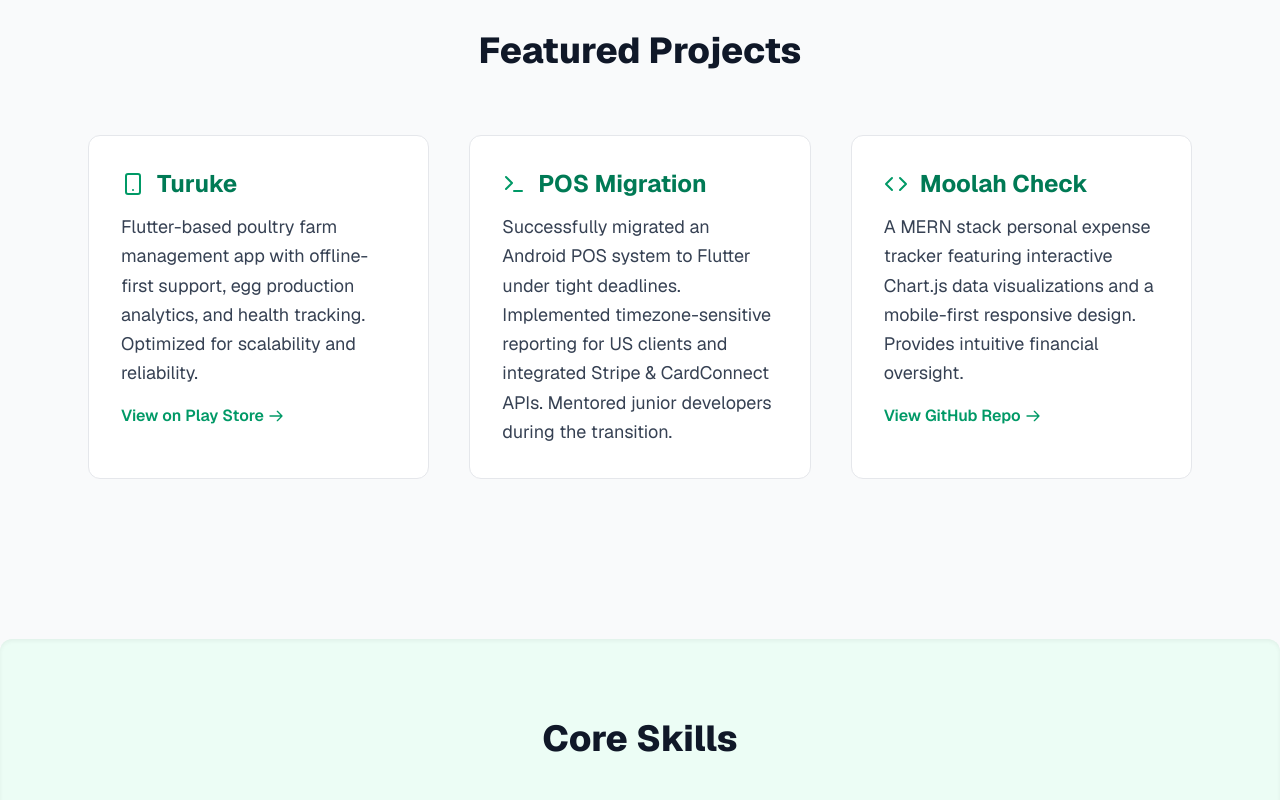
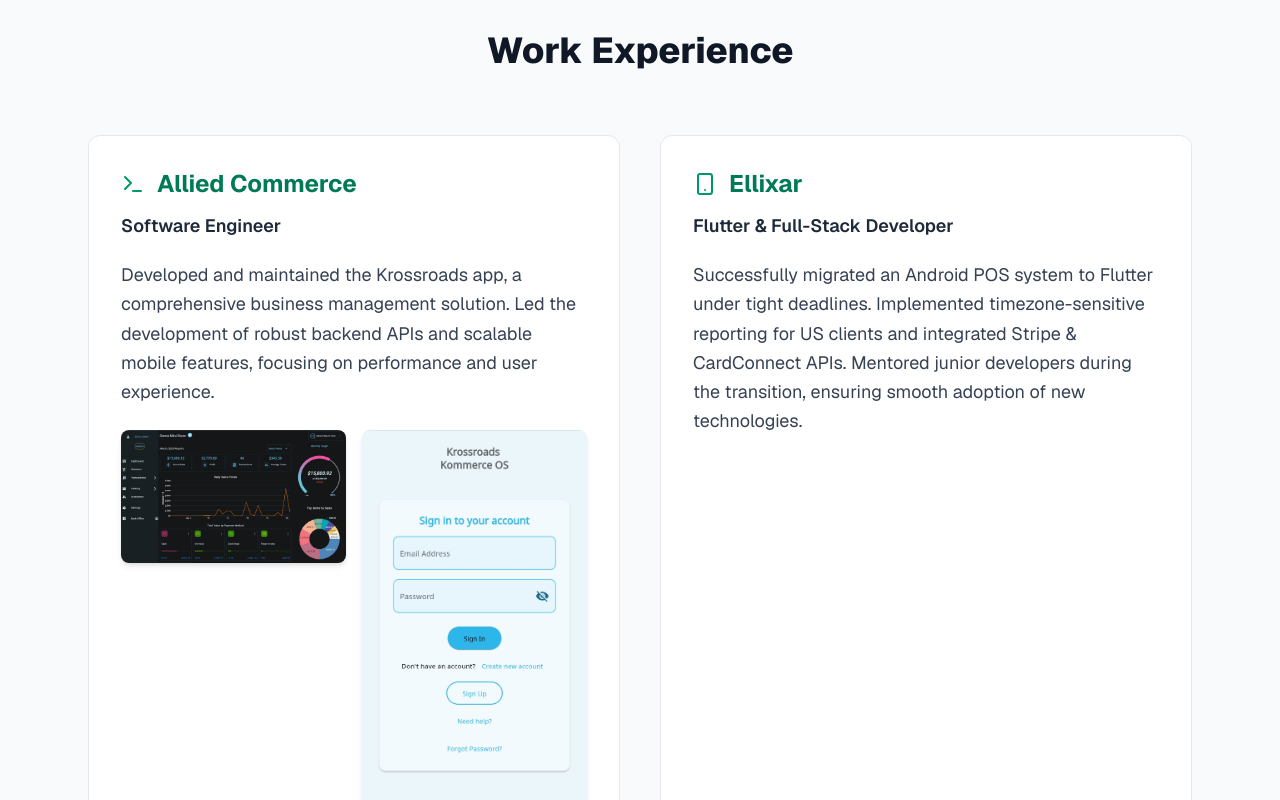
Before and after one commit to JoshuaNgugi/turuke-site, a Next.js app: page /joshua/portfolio in a window 1280 px wide. Shown: the part 480-1280 px from the top of the page. Built offline with nearby package versions, Linux system fonts and the light colour scheme.

Commit message:
modify portfolio

```diff
--- a/src/app/joshua/portfolio/page.tsx
+++ b/src/app/joshua/portfolio/page.tsx
@@ -1,5 +1,7 @@
+'use client'; // This directive marks the component as a Client Component
+
 import React from 'react';
-import { Code, Smartphone, Terminal, Rocket, Github, Mail, Linkedin } from 'lucide-react';
+import { Code, Smartphone, Terminal, Rocket, Github, Mail, Linkedin, Atom, Type, Server, Database, Cloud, Package } from 'lucide-react';
 
 // Header Component: Displays your name, title, and a brief description.
 const Header = () => (
@@ -18,18 +20,31 @@
     </section>
 );
 
-// ProjectCard Component: A reusable card for displaying project details.
-const ProjectCard = ({ title, description, link, linkText, icon: IconComponent }) => (
-  <div className="p-8 bg-white rounded-xl border border-gray-200 hover:shadow-2xl transition-all duration-300 ease-in-out transform hover:-translate-y-1">
+// DetailCard Component: A reusable card for displaying project or experience details, including images.
+const DetailCard = ({ title, description, link, linkText, icon: IconComponent, imageUrls, role }) => (
+    <div className="p-8 bg-white rounded-xl border border-gray-200 hover:shadow-2xl transition-all duration-300 ease-in-out transform hover:-translate-y-1 flex flex-col h-full">
         <h3 className="text-2xl font-bold text-emerald-700 mb-3 flex items-center">
-      {/* Render icon if provided */}
             {IconComponent && <IconComponent className="w-6 h-6 mr-3 text-emerald-600" />}
             {title}
         </h3>
-    <p className="mt-2 text-gray-700 text-lg leading-relaxed">
+        {role && <p className="text-lg font-semibold text-gray-800 mb-3">{role}</p>}
+        <p className="mt-2 text-gray-700 text-lg leading-relaxed flex-grow">
             {description}
         </p>
-    {/* Render link if provided */}
+        {imageUrls && imageUrls.length > 0 && (
+            <div className="mt-6 grid grid-cols-1 sm:grid-cols-2 gap-4">
+                {imageUrls.map((url, index) => (
+                    <img
+                        key={index}
+                        src={url}
+                        alt={`Screenshot ${index + 1}`}
+                        className="w-full h-auto rounded-lg shadow-md object-cover"
+                        // Placeholder image fallbacks for better robustness
+                        onError={(e) => { e.target.onerror = null; e.target.src = `https://placehold.co/400x225/e2e8f0/64748b?text=Image+Load+Error`; }}
+                    />
+                ))}
+            </div>
+        )}
         {link && (
             <a
                 href={link}
@@ -52,7 +67,7 @@
     <div className="flex flex-col items-center p-4 bg-white rounded-xl shadow-md hover:shadow-lg transition-all duration-300 ease-in-out transform hover:-translate-y-1">
         {/* Render icon if provided */}
         {Icon && <Icon className="w-10 h-10 text-emerald-600 mb-3" />}
-    <span className="text-lg font-medium text-gray-800">{name}</span>
+        <span className="text-lg font-medium text-gray-800 text-center">{name}</span>
     </div>
 );
 
@@ -87,6 +102,7 @@
                     <span className="text-2xl font-bold text-emerald-700">Joshua Ngugi</span>
                     <div className="space-x-6 hidden md:flex"> {/* Hidden on small screens, shown on medium and above */}
                         <a href="#home" className="text-gray-700 hover:text-emerald-600 transition-colors duration-200 font-medium">Home</a>
+                        <a href="#work-experience" className="text-gray-700 hover:text-emerald-600 transition-colors duration-200 font-medium">Work Experience</a>
                         <a href="#projects" className="text-gray-700 hover:text-emerald-600 transition-colors duration-200 font-medium">Projects</a>
                         <a href="#skills" className="text-gray-700 hover:text-emerald-600 transition-colors duration-200 font-medium">Skills</a>
                         <a href="#contact" className="text-gray-700 hover:text-emerald-600 transition-colors duration-200 font-medium">Contact</a>
@@ -97,29 +113,61 @@
 
             <Header />
 
-      {/* Projects Section: Displays featured projects */}
+            {/* Work Experience Section */}
+            <section id="work-experience" className="py-24 bg-gray-50">
+                <div className="max-w-6xl mx-auto px-6">
+                    <h2 className="text-4xl font-extrabold text-center text-gray-900 mb-16">
+                        Work Experience
+                    </h2>
+                    <div className="grid md:grid-cols-2 gap-10">
+                        {/* Allied Commerce Experience */}
+                        <DetailCard
+                            title="Allied Commerce"
+                            role="Software Engineer"
+                            description="Developed and maintained the Krossroads app, a comprehensive business management solution. Led the development of robust backend APIs and scalable mobile features, focusing on performance and user experience."
+                            link="https://play.google.com/store/apps/details?id=com.alliedcommerce.seller.pos&hl=en"
+                            linkText="View Krossroads on Play Store"
+                            icon={Terminal}
+                            imageUrls={[
+                                "/images/krossroads-web-dashboard.jpg",
+                                "/images/krossroads-login.jpg",
+                            ]}
+                        />
+                        {/* Ellixar Experience */}
+                        <DetailCard
+                            title="Ellixar"
+                            role="Flutter & Full-Stack Developer"
+                            description="Successfully migrated an Android POS system to Flutter under tight deadlines. Implemented timezone-sensitive reporting for US clients and integrated Stripe & CardConnect APIs. Mentored junior developers during the transition, ensuring smooth adoption of new technologies."
+                            icon={Smartphone}
+                        />
+                    </div>
+                </div>
+            </section>
+
+            {/* Projects Section */}
             <section id="projects" className="py-24 bg-gray-50">
                 <div className="max-w-6xl mx-auto px-6">
                     <h2 className="text-4xl font-extrabold text-center text-gray-900 mb-16">
                         Featured Projects
                     </h2>
                     <div className="grid md:grid-cols-2 lg:grid-cols-3 gap-10">
-            <ProjectCard
+                        {/* Turuke Project */}
+                        <DetailCard
                             title="Turuke"
-              description="Flutter-based poultry farm management app with offline-first support, egg production analytics, and health tracking. Optimized for scalability and reliability."
-              link="https://play.google.com/store/apps/details?id=com.example.turuke"
+                            description="A Flutter-based poultry farm management app with offline-first support, egg production analytics, and comprehensive health tracking. Designed for scalability and reliability, empowering farmers with real-time insights."
+                            link="https://github.com/JoshuaNgugi/turuke-mobile"
                             linkText="View on Play Store"
                             icon={Smartphone}
+                            imageUrls={[
+                                "/images/turuke-dashboard.jpg",
+                                "/images/turuke-drawer.jpg",
+                            ]}
                         />
-            <ProjectCard
-              title="POS Migration"
-              description="Successfully migrated an Android POS system to Flutter under tight deadlines. Implemented timezone-sensitive reporting for US clients and integrated Stripe & CardConnect APIs. Mentored junior developers during the transition."
-              icon={Terminal}
-            />
-            <ProjectCard
+                        {/* Moolah Check Project */}
+                        <DetailCard
                             title="Moolah Check"
-              description="A MERN stack personal expense tracker featuring interactive Chart.js data visualizations and a mobile-first responsive design. Provides intuitive financial oversight."
-              link="https://github.com/joshuangugi/moolah-check"
+                            description="A MERN (MongoDB, Express.js, React, Node.js) stack personal expense tracker featuring interactive Chart.js data visualizations and a mobile-first responsive design. Provides intuitive financial oversight for better budget management."
+                            link="https://github.com/JoshuaNgugi/moolah-check"
                             linkText="View GitHub Repo"
                             icon={Code}
                         />
@@ -133,10 +181,16 @@
                     <h2 className="text-4xl font-extrabold mb-12 text-gray-900">Core Skills</h2>
                     <div className="grid grid-cols-2 sm:grid-cols-3 lg:grid-cols-5 gap-8">
                         <SkillItem icon={Smartphone} name="Flutter" />
+                        <SkillItem icon={Atom} name="React.js" />
                         <SkillItem icon={Terminal} name="Node.js" />
+                        <SkillItem icon={Server} name="Express.js" />
                         <SkillItem icon={Code} name="Java & Spring" />
                         <SkillItem icon={Rocket} name="PostgreSQL" />
-            <SkillItem icon={Github} name="Git/GitHub" /> {/* Added Git/GitHub as a common and important skill */}
+                        <SkillItem icon={Database} name="MongoDB" />
+                        <SkillItem icon={Type} name="TypeScript" />
+                        <SkillItem icon={Cloud} name="AWS" />
+                        <SkillItem icon={Package} name="Docker" />
+                        <SkillItem icon={Github} name="Git/GitHub" />
                     </div>
                 </div>
             </section>
@@ -150,7 +204,7 @@
                     </p>
                     <div className="mt-8">
                         <a
-              href="mailto:ngugijoshua93@gmail.com"
+                            href="mailto:joshuamwaurangugi@gmail.com"
                             className="inline-block bg-white text-emerald-800 font-bold px-8 py-4 rounded-full text-lg shadow-lg hover:bg-gray-100 hover:scale-105 transition-all duration-300 ease-in-out transform"
                         >
                             Email Me
```
Lines whose indentation alone changed are shown as unchanged.
